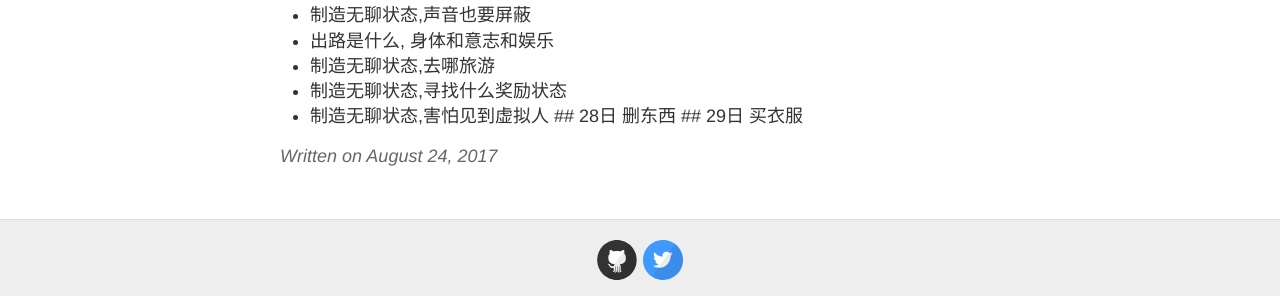
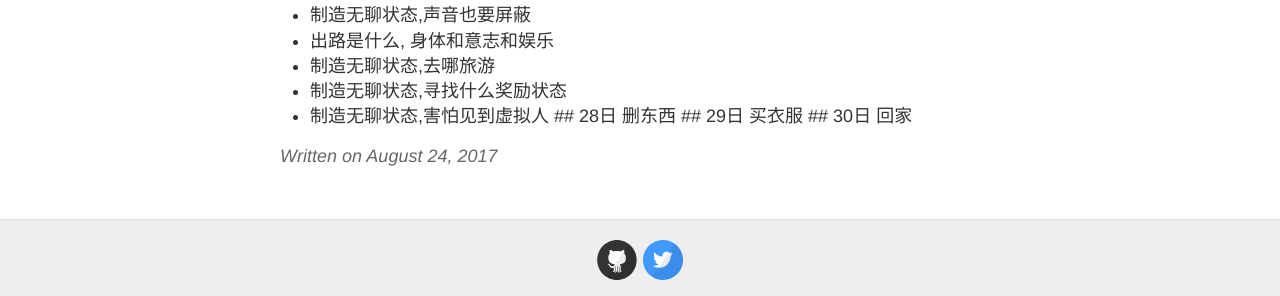
Before and after one commit to evelol/zzx_blog, a Jekyll site: the page built from _posts/2017-08-24-Ok.md, in a window 1280 px wide and 900 px high, scrolled down 4055 px. Shown: the part 591-887 px from the top of the window. Built offline with Jekyll 4.4.1, drawn with Linux system fonts in a browser that asks for light colours; our own code applies the rules of GitHub Pages for plain Markdown files.

Commit message:
Update 2017-08-24-Ok.md

```diff
--- a/_posts/2017-08-24-Ok.md
+++ b/_posts/2017-08-24-Ok.md
@@ -105,3 +105,4 @@
  - 制造无聊状态,害怕见到虚拟人
  ## 28日 删东西
  ## 29日 买衣服
+ ## 30日 回家
```
